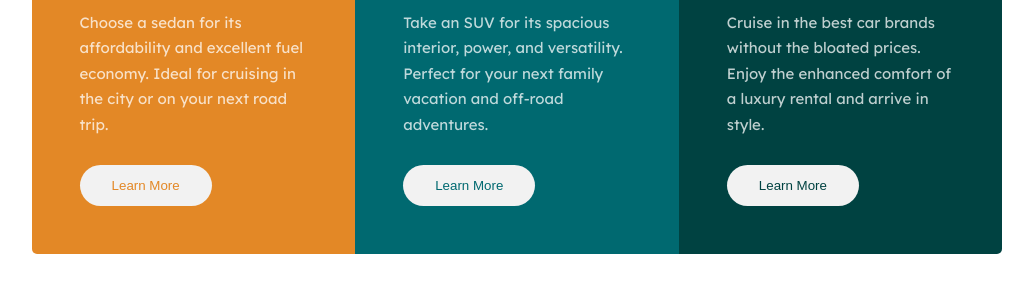
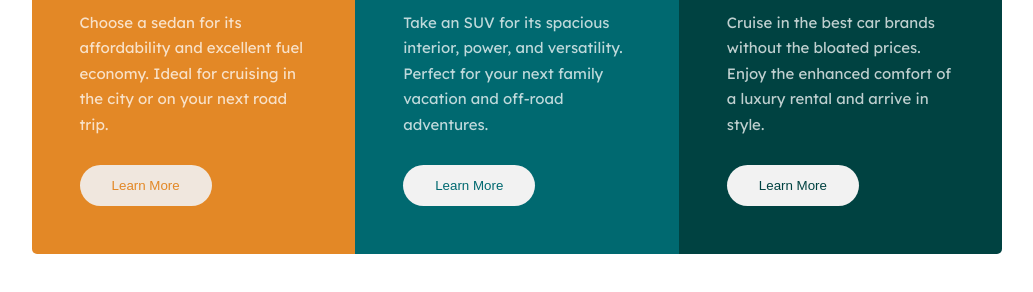
Before and after one commit to hironmoy05/3-column-preview-card-component-main, a plain HTML site: page index.html in a window 1280 px wide. In both pictures the pointer is over the button 268 px from the left and 559 px from the top of the page. Shown: the part 374-666 px from the top of the page, without its empty margins (123-1156 px from the left). Drawn offline with Linux system fonts and the light colour scheme.

Commit message:
add pointer and opacity to button

```diff
--- a/css/style.css
+++ b/css/style.css
@@ -113,6 +113,7 @@ body {
   padding: .8rem 2rem;
   border-radius: 100vw;
   margin-top: .8rem;
+  cursor: pointer;
 }
 
 .btn--1 {
@@ -125,6 +126,10 @@ body {
 
 .btn--3 {
   color: var(--clr-tertiary);
+}
+
+.btn:hover {
+  opacity: .9;
 }
 
 @media screen and (min-width: 45em) {
```
